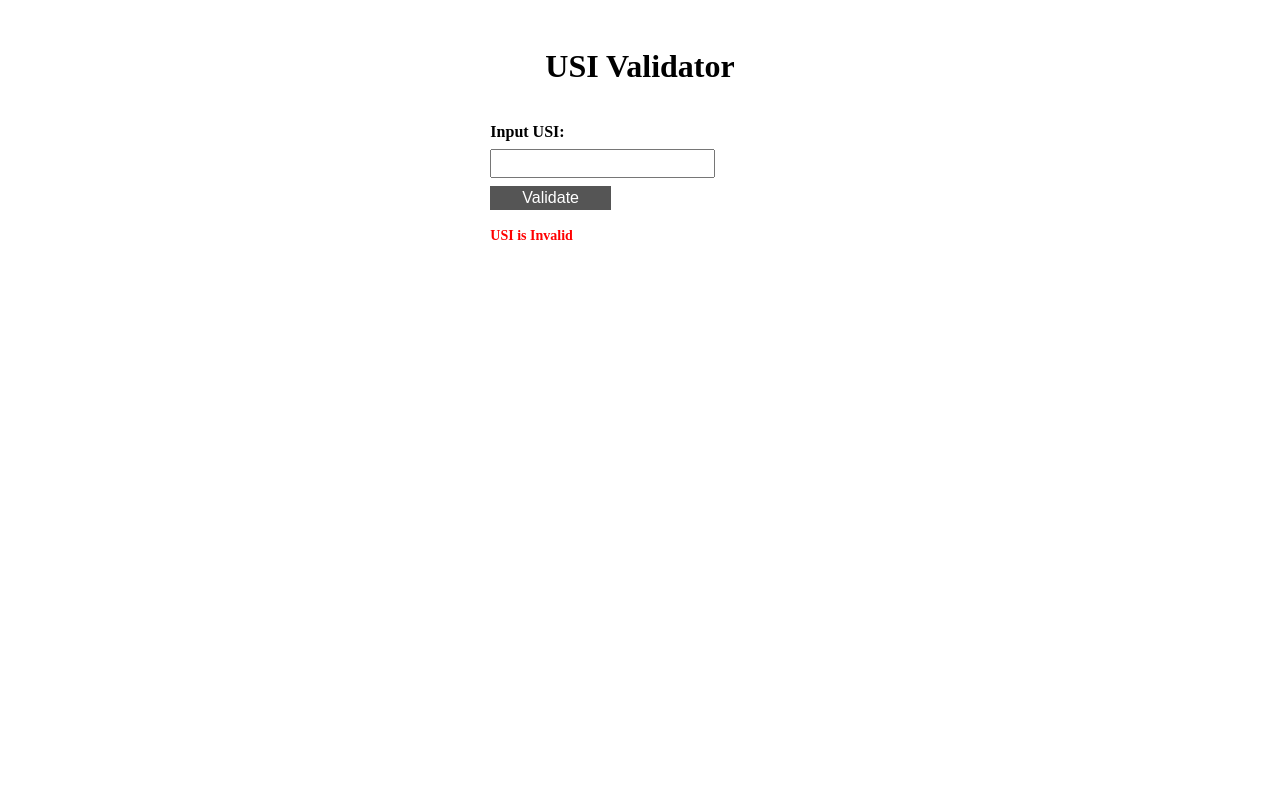
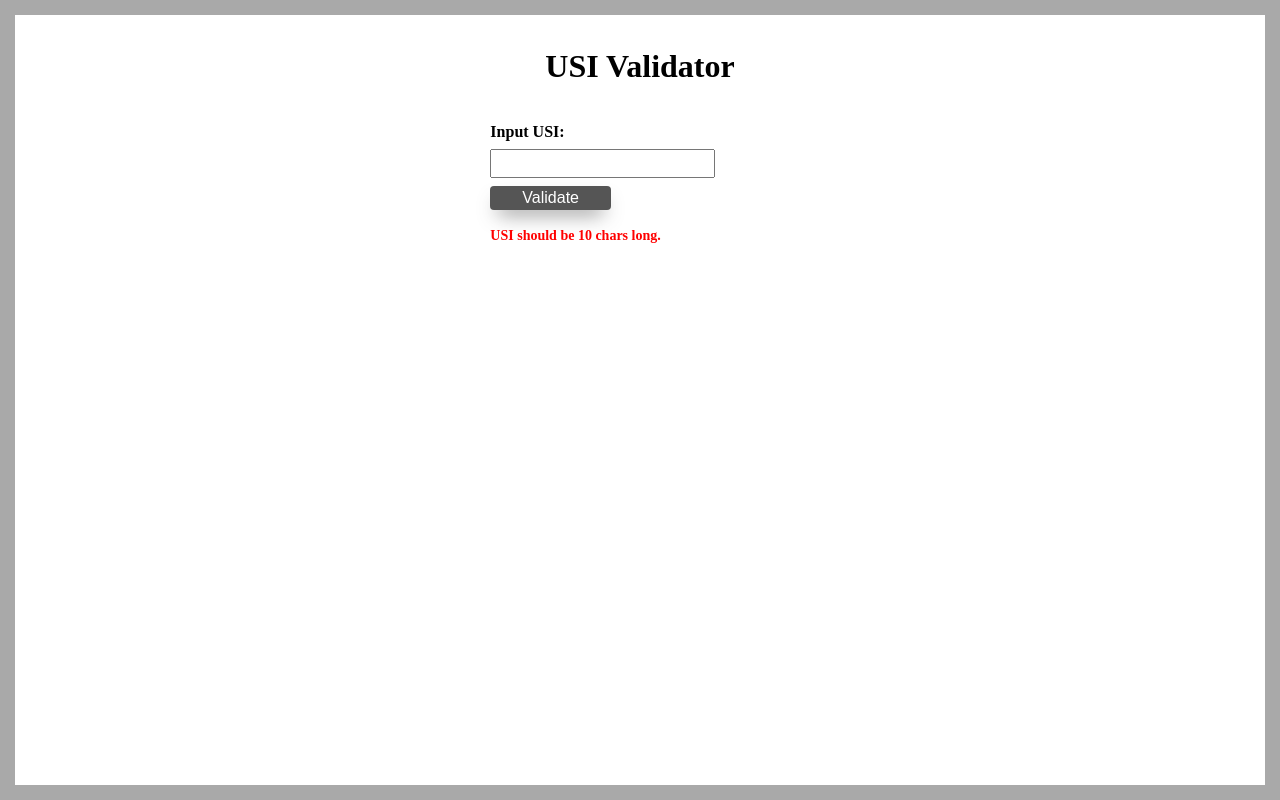
Before and after one commit to k7atwork/k7atwork.github.io, a plain HTML site: page index.html in a window 1280 px wide. Both pictures are taken after a click on the button "Validate". Drawn offline with Linux system fonts and the light colour scheme.

Commit message:
Add files via upload

```diff
--- a/USI_Style.css
+++ b/USI_Style.css
@@ -8,6 +8,7 @@ span {
 }
 
 button {
+    border-radius: 4px;
     background-color: #555555;
     /* Green */
     border: none;
@@ -17,6 +18,12 @@ button {
     text-decoration: none;
     display: inline-block;
     font-size: 16px;
+    box-shadow: 0 10px 20px -8px rgba(0, 0, 0,.7);
+}
+
+button:hover {
+    background-color: lightgrey;
+    color: black;
 }
 
 input[type=text] {
@@ -43,3 +50,21 @@ table {
 .invalid {
     color: red;
 }
+
+#top, #bottom, #left, #right {
+	background: darkgrey;
+	position: fixed;
+	}
+#left, #right {
+		top: 0;
+        bottom: 0;
+		width: 15px;
+		}
+#left { left: 0; }
+#right { right: 0; }
+#top, #bottom {
+		left: 0; right: 0;
+		height: 15px;
+		}
+#top { top: 0; }
+#bottom { bottom: 0; }
--- a/USI_Validate.js
+++ b/USI_Validate.js
@@ -31,15 +31,31 @@ function VerifyKey(key) {
 }
 
 function CheckUSI() {
-    var USI = document.getElementById('USI');
+
+    var USI = document.getElementById('USI').value;
     var result = document.getElementById('result');
 
-    if (VerifyKey(USI.value)) {
-        result.innerHTML = 'USI is Valid'
+    if (USI.length != 10)  {
+        result.innerHTML = 'USI should be 10 chars long.';
+        result.setAttribute('class','invalid');
+        return;
+    }
+
+    for(i=1; i<USI.length; i++) {
+if (validChars.indexOf(USI[i]) < 0) {
+    result.innerHTML = 'Invalid characters found !.';
+    result.setAttribute('class','invalid');
+    return;
+    }
+    }
+
+
+    if (VerifyKey(USI)) {
+        result.innerHTML = 'USI is Valid';
         result.setAttribute('class','valid');
     }
     else {
-        result.innerHTML = 'USI is Invalid'
+        result.innerHTML = 'USI is Invalid';
         result.setAttribute('class','invalid');
     }
 }
--- a/index.html
+++ b/index.html
@@ -1,13 +1,17 @@
 <html>
 
 <head>
-    <title>USI Validator</title>
     <meta name="viewport" content="width=device-width, initial-scale=1.0">
     <script src='./USI_Validate.js'></script>
     <link rel="stylesheet" href="./USI_Style.css">
 </head>
 
 <body>
+    <div id="left"></div>
+    <div id="right"></div>
+    <div id="top"></div>
+    <div id="bottom"></div>
+    <div id="center">
         <table>
             <tr>
                 <td>
@@ -16,7 +20,7 @@
                     </div>
                     <div id='content'>
                         <span>Input USI:</span>
-                    <input id='USI' type="text">
+                        <input id='USI' type="text" maxlength="10">
                         <br />
                         <button onclick="CheckUSI();">Validate</button>
                         <br />
@@ -28,6 +32,7 @@
                 </td>
             </tr>
         </table>
+    </div>
 </body>
 
 </html>
```
Lines whose indentation alone changed are shown as unchanged.
